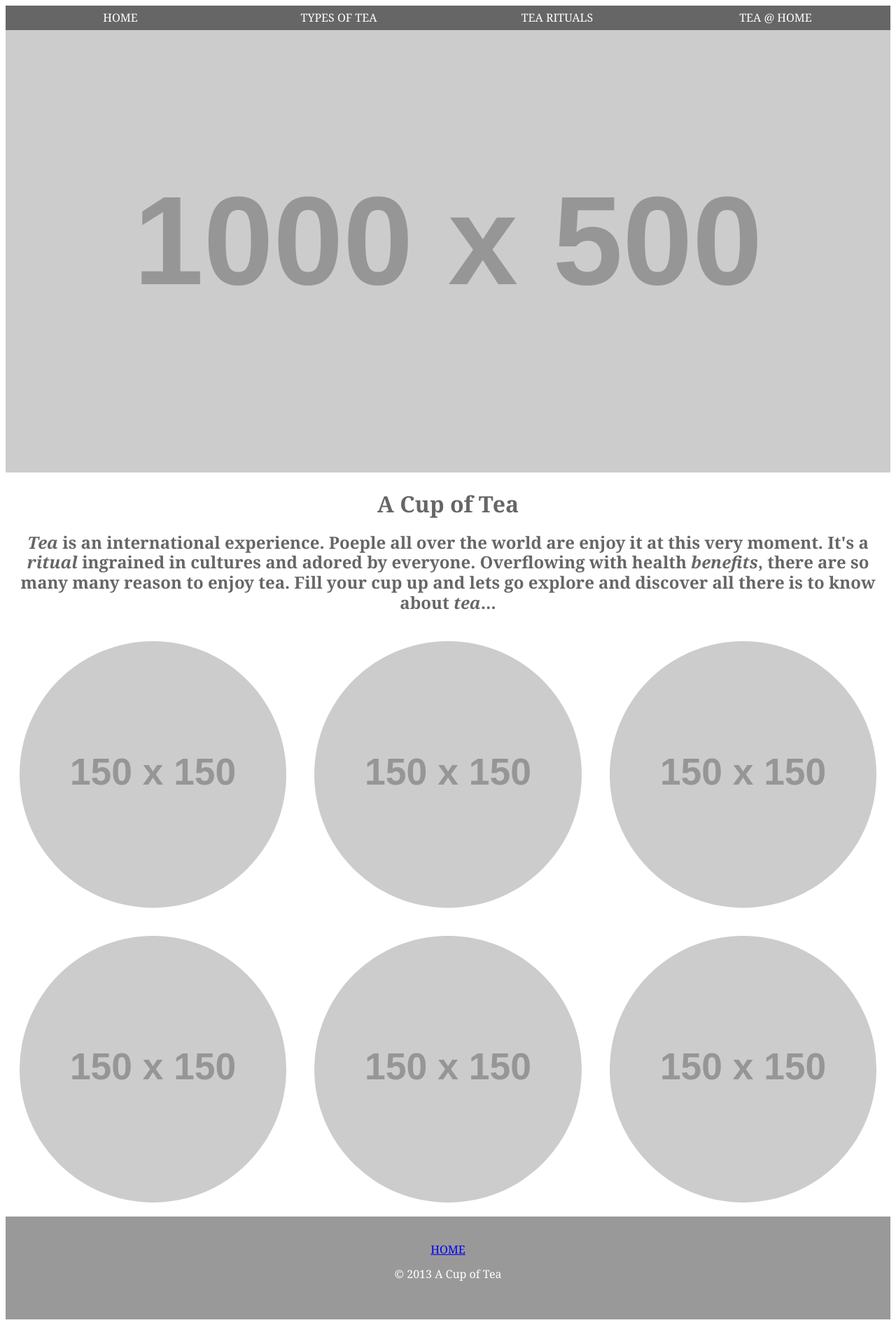
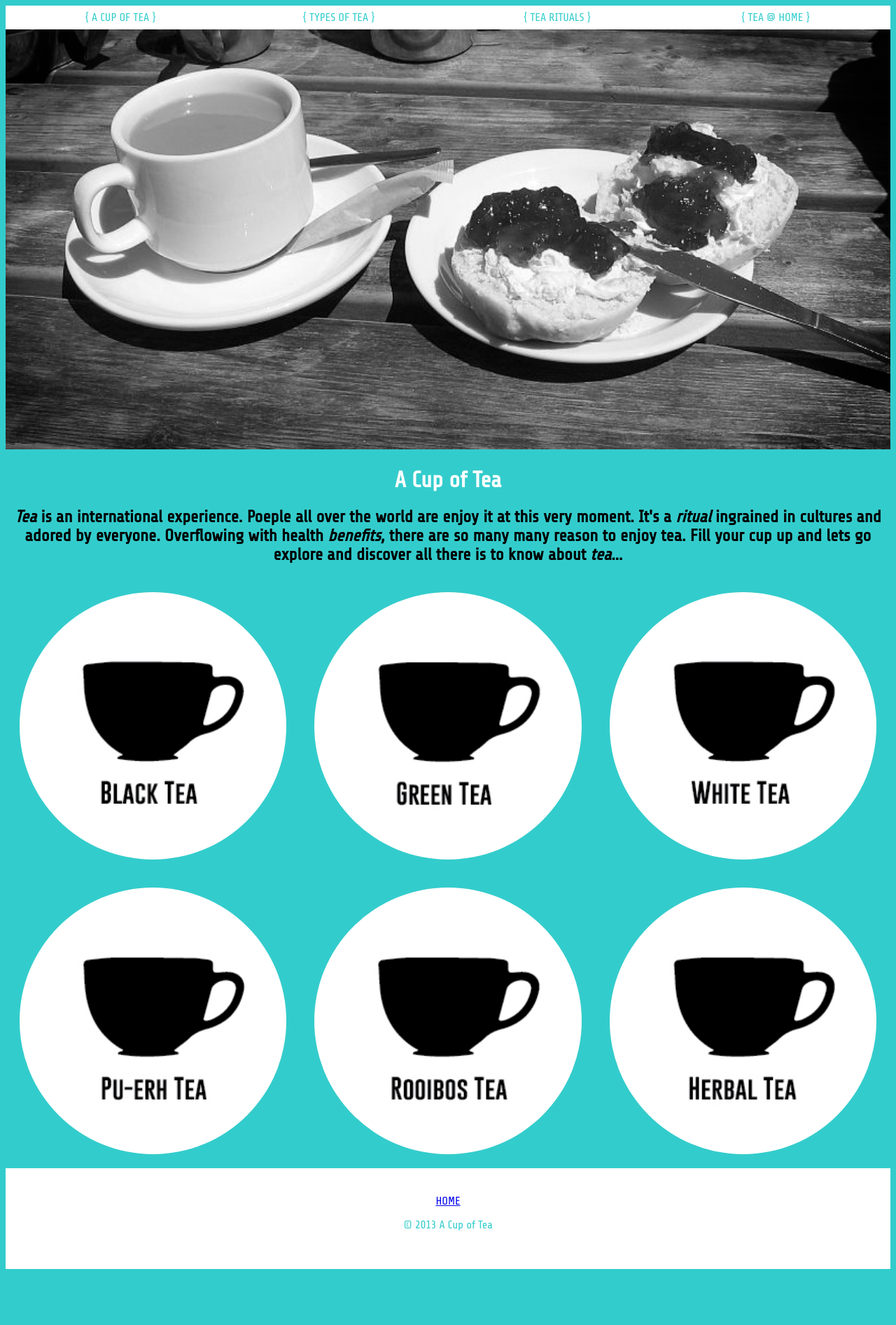
Before and after one commit to MichelleLauer/large-data-website, a Jekyll site: the page built from index.html, in a window 1280 px wide. Shown: the whole page at 70% size. Built offline with Jekyll 4.4.1, drawn with Linux system fonts in a browser that asks for light colours; after the commit the page ends 1821 px from its top, so only the background shows below that.

Commit message:
Added style

```diff
--- a/_layouts/default.html
+++ b/_layouts/default.html
@@ -26,7 +26,7 @@
 <!-- Image size: 120x120 -->
 <meta property="twitterg:image" content="http://michellelauer.github.io/large-data-website/img/image.jpg">
 <meta property="twitter:description" content="Tea is an international ritual. Overflowing with health benefits, there are so many many reason to enjoy tea.">
-
+<link href='http://fonts.googleapis.com/css?family=Share+Tech' rel='stylesheet' type='text/css'>
 
 </head>
 
@@ -36,16 +36,16 @@
 
 <div class="grid">
 	<div class="unit unit-s-1 unit-m-1-4 unit-l-1-4">
-		<a href="index.html"class="selected">HOME</a>
+		<a href="index.html"class="selected">{ A CUP OF TEA }</a>
 	</div>
 	<div class="unit unit-s-1 unit-m-1-4 unit-l-1-4">
-		<a href="types-of-tea.html"class="selected">TYPES OF TEA</a>
+		<a href="types-of-tea.html"class="selected">{ TYPES OF TEA }</a>
 	</div>
 	<div class="unit unit-s-1 unit-m-1-4 unit-l-1-4">
-		<a href="file:///Macintosh HD/Users/michelleelainelauer/Desktop/Semester 5/Interactive Design/responsive-grid/index.html"class="selected">TEA RITUALS</a>
+		<a href="file:///Macintosh HD/Users/michelleelainelauer/Desktop/Semester 5/Interactive Design/responsive-grid/index.html"class="selected">{ TEA RITUALS }</a>
 	</div>
 	<div class="unit unit-s-1 unit-m-1-4 unit-l-1-4">
-		<a href="file:///Macintosh HD/Users/michelleelainelauer/Desktop/Semester 5/Interactive Design/responsive-grid/index.html"class="selected">TEA @ HOME</a>
+		<a href="file:///Macintosh HD/Users/michelleelainelauer/Desktop/Semester 5/Interactive Design/responsive-grid/index.html"class="selected">{ TEA @ HOME }</a>
 	</div>
 </div>
 </nav>
--- a/css/general.css
+++ b/css/general.css
@@ -8,16 +8,18 @@
 html{
 	margin:0;
 	padding:0;
-	font: normal 100%/1.2 Georgia,serif;
+	font: normal 100%/1.2;
+	font-family: 'Share Tech', sans-serif;
+	background-color:#3CC;
 }
 nav {
-	background-color:#666;
+	background-color:#FFF;
 	padding: .5em;
 	text-align: center;
 }
 
 nav a {
-	color:#FFF;
+	color:#3CC;
 	list-style-type: none;
 	text-decoration: none;
 }
@@ -30,12 +32,12 @@ nav a:selected {
 }
 
 h1 {
-	color:#666;
+	color:#FFF;
 	text-align: center;
 }
 
 h2 {
-	color:#666;
+	color:#000;
 	text-align: center;
 }
 
@@ -56,7 +58,6 @@ h2 {
 .flex-info {
 	display: block;
 	width: 95%;
-	background-color:#CCC;
 	height: 90%;
 }
 .grid {
@@ -168,14 +169,14 @@ h2 {
 }
 
 footer {
-	background-color: #999;
+	background-color: #fff;
 	padding: 3%;
-	color:#FFF;
+	color:#3CC;
 	text-align: center;
 }
 
 a footer {
-	color:#FFF;
+	color:#3CC;
 	list-style-type: none;
 	text-decoration: none;
 }
--- a/index.html
+++ b/index.html
@@ -5,7 +5,7 @@ layout: default
 
 <div class="grid">
 	<div class="unit unit-s-1 unit-m-1 unit-l-1">
-		<img src="http://placehold.it/1000x500" class="flex-img" alt="">
+		<img src="img/header.jpg" class="flex-img" alt="">
 		<h1>A Cup of Tea</h1>
 		<h2><em>Tea</em> is an international experience. Poeple all over the world are enjoy it at this very moment. It's a <em>ritual</em> ingrained in cultures and adored by everyone. Overflowing with health <em>benefits</em>, there are so many many reason to enjoy tea. Fill your cup up and lets go explore and discover all there is to know about <em>tea</em>…</h2>
 	</div>
@@ -15,37 +15,37 @@ layout: default
 
 	<div class="unit unit-s-1-2 unit-m-1-3 unit-l-1-3 ">
 		<div class="unit-spacer">
-			<img src="http://placehold.it/150x150" class="flex-img1" alt="">
+			<img src="img/types-of-tea-icons-b.jpg" class="flex-img1" alt="">
 		</div>
 	</div>
 
 	<div class="unit unit-s-1-2 unit-m-1-3 unit-l-1-3 ">
 		<div class="unit-spacer">
-			<img src="http://placehold.it/150x150" class="flex-img1" alt="">
+			<img src="img/types-of-tea-icons-g.jpg" class="flex-img1" alt="">
 		</div>
 	</div>
 
 	<div class="unit unit-s-1-2 unit-m-1-3 unit-l-1-3 ">
 		<div class="unit-spacer">
-			<img src="http://placehold.it/150x150" class="flex-img1" alt="">
+			<img src="img/types-of-tea-icons-w.jpg" class="flex-img1" alt="">
 		</div>
 	</div>
 
 	<div class="unit unit-s-1-2 unit-m-1-3 unit-l-1-3 ">
 		<div class="unit-spacer">
-			<img src="http://placehold.it/150x150" class="flex-img1" alt="">
+			<img src="img/types-of-tea-icons-p.jpg" class="flex-img1" alt="">
 		</div>
 	</div>
 
 	<div class="unit unit-s-1-2 unit-m-1-3 unit-l-1-3 ">
 		<div class="unit-spacer">
-			<img src="http://placehold.it/150x150" class="flex-img1" alt="">
+			<img src="img/types-of-tea-icons-r.jpg" class="flex-img1" alt="">
 		</div>
 	</div>
 
 	<div class="unit unit-s-1-2 unit-m-1-3 unit-l-1-3 ">
 		<div class="unit-spacer">
-			<img src="http://placehold.it/150x150" class="flex-img1" alt="">
+			<img src="img/types-of-tea-icons-h.jpg" class="flex-img1" alt="">
 		</div>
 	</div>
 
--- a/types-of-tea.html
+++ b/types-of-tea.html
@@ -5,7 +5,7 @@ layout: default
 
 <div class="grid">
 	<div class="unit unit-s-1 unit-m-1 unit-l-1">
-		<img src="http://placehold.it/1000x300" class="flex-img" alt="">
+		<img src="img/types-of-tea.jpg" class="flex-img" alt="">
 		<h1>Types of Tea</h1>
 		<h2><em>Tea</em> is an international experience. Poeple all over the world are enjoy it at this very moment. It's a <em>ritual</em> ingrained in cultures and adored by everyone. There is a world of <em>tea</em> for you to discover...</h2>
 	</div>
```
Also changed, not shown: black-tea.html (+4 -3 lines), img/black-tea.jpg (added), img/header.jpg (added), img/types-of-tea-icons-b.jpg, img/types-of-tea-icons-g.jpg, img/types-of-tea-icons-h.jpg, img/types-of-tea-icons-p.jpg, img/types-of-tea-icons-r.jpg, img/types-of-tea-icons-w.jpg, img/types-of-tea.jpg (added).
